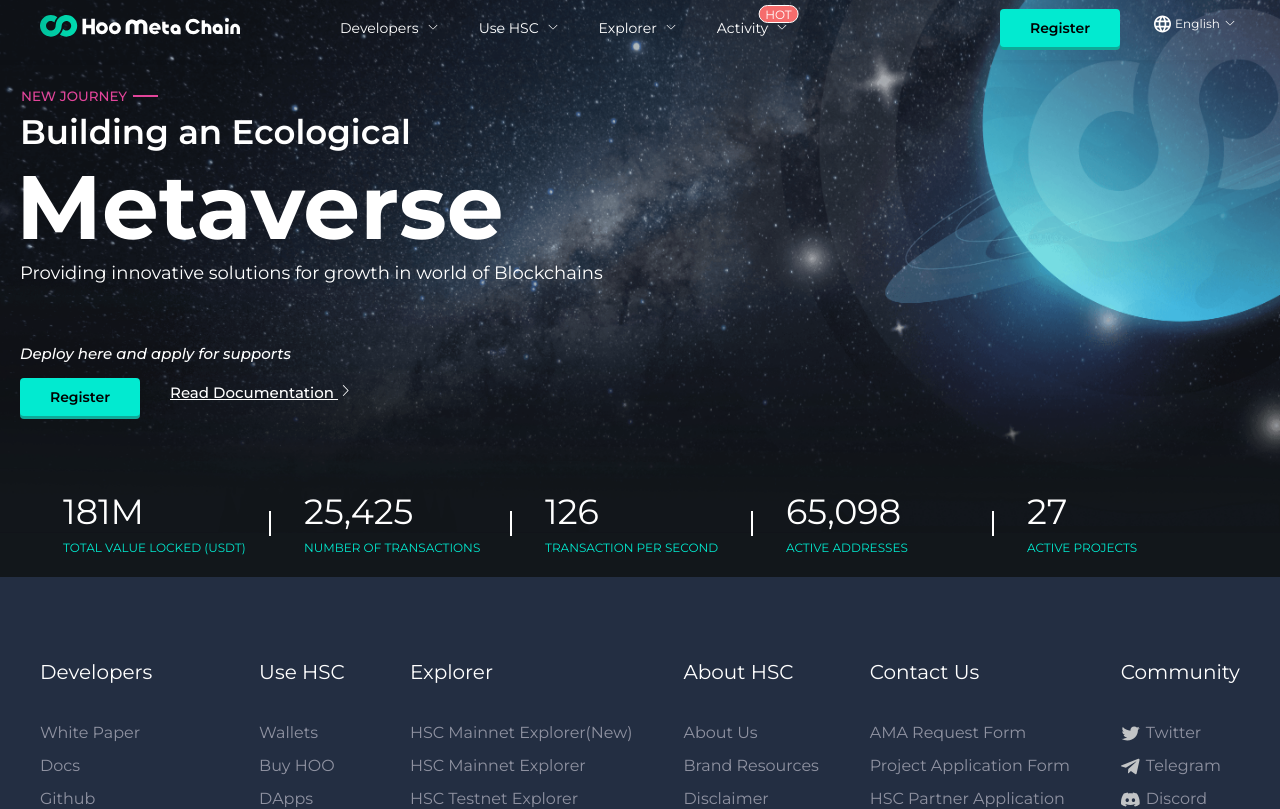
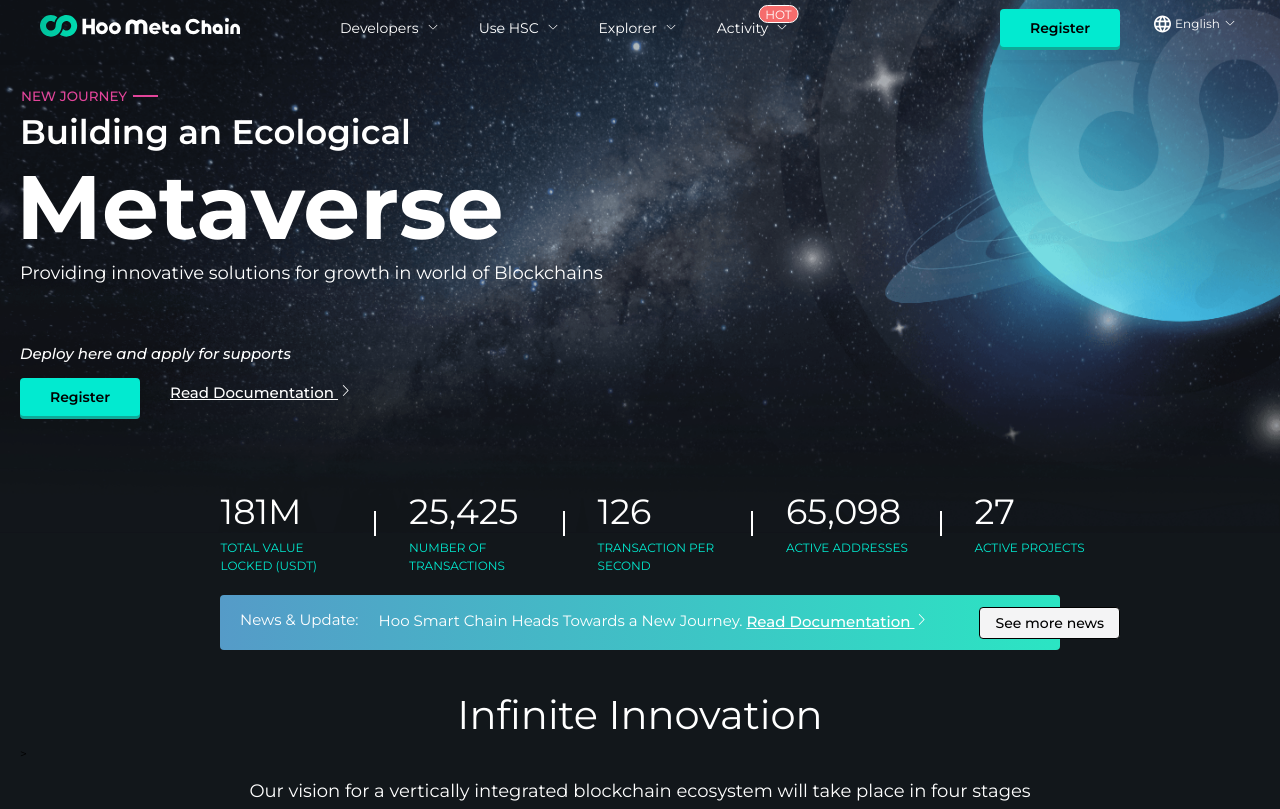
Before and after one commit to rizwanzaheer/hsc-revamp, a Vue app: page / in a window 1280 px wide. Shown: the top 809 px of the page. Built offline with nearby package versions, Linux system fonts and the light colour scheme.

Commit message:
fix the sub header Alignment

```diff
--- a/src/pages/home/index.vue
+++ b/src/pages/home/index.vue
@@ -44,40 +44,94 @@
                 </el-link>
             </div>
 
+            <!-- number counter section start  -->
+
             <el-row :gutter="20" justify="center" class="mt-[70px]">
-                <el-col :lg="4">
+                <el-col :lg="3" :offset="1">
                     <div class="grid-content">
                         <h1 class="text-white text-[35px]">181M</h1>
                         <h5 class="text-[#02EAD0] text-[12px] uppercase">Total value locked (USDT)</h5>
                     </div>
                 </el-col>
                 <span class="border-l-2 border-white w-[25px] h-[25px] ml-2 mt-[25px]"></span>
-                <el-col :lg="4">
+                <el-col :lg="3">
                     <div class="grid-content">
                         <h1 class="text-white text-[35px]">25,425</h1>
                         <h5 class="text-[#02EAD0] text-[12px] uppercase">Number of transactions</h5>
                     </div>
                 </el-col>
                 <span class="border-l-2 border-white w-[25px] h-[25px] ml-2 mt-[25px]"></span>
-                <el-col :lg="4">
+                <el-col :lg="3">
                     <div class="grid-content">
                         <h1 class="text-white text-[35px]">126</h1>
                         <h5 class="text-[#02EAD0] text-[12px] uppercase">transaction per second</h5>
                     </div>
                 </el-col>
                 <span class="border-l-2 border-white w-[25px] h-[25px] ml-2 mt-[25px]"></span>
-                <el-col :lg="4">
+                <el-col :lg="3">
                     <div class="grid-content">
                         <h1 class="text-white text-[35px]">65,098</h1>
                         <h5 class="text-[#02EAD0] text-[12px] uppercase">Active addresses</h5>
                     </div>
                 </el-col>
                 <span class="border-l-2 border-white w-[25px] h-[25px] ml-2 mt-[25px]"></span>
-                <el-col :lg="4">
+                <el-col :lg="3">
                     <div class="grid-content">
                         <h1 class="text-white text-[35px]">27</h1>
                         <h5 class="text-[#02EAD0] text-[12px] uppercase">Active Projects</h5>
                     </div>
+                </el-col>
+            </el-row>
+
+            <!-- number counter section start  -->
+
+            <el-row :gutter="20">
+                <el-col
+                    :lg="16"
+                    :offset="4"
+                    class="h-[55px] bg-gradient-to-r from-[#559BC8] to-[#2BE5C3]"
+                >
+                    <el-col :lg="8" :md="12">
+                        <div class="grid-content">
+                            <h2 class="text-[15px] text-white leading-[19.29px] mt-5">News & Update:</h2>
+                        </div>
+                    </el-col>
+                    <el-col :lg="18">
+                        <div class="grid-content">
+                            <h1 class="text-white text-[15px] mt-5">
+                                Hoo Smart Chain Heads Towards a New Journey.
+                                <el-link
+                                    class="text-[15px] leading-[19.29px]"
+                                    :underline="true"
+                                    href="https://hoo.com"
+                                    target="_blank"
+                                >
+                                    Read Documentation
+                                    <!-- <i class="el-icon-view el-icon--right"></i> -->
+                                    <el-icon>
+                                        <arrow-right />
+                                    </el-icon>
+                                </el-link>
+                            </h1>
+                        </div>
+                    </el-col>
+                    <el-col :lg="3">
+                        <div class="grid-content">
+                            <el-button
+                                type="info"
+                                plain
+                                class="hover:bg-black hover:text-white mt-4 ml-[30px] border-black text-black"
+                            >See more news</el-button>
+                        </div>
+                    </el-col>
+                </el-col>
+            </el-row>
+            <el-row :gutter="20">
+                <el-col :lg="24" justify="center">
+                    <h1 class="text-white text-[40px] mt-5 text-center">Infinite Innovation</h1>>
+                    <h1
+                        class="text-white text-[18px] mt-5 text-center"
+                    >Our vision for a vertically integrated blockchain ecosystem will take place in four stages</h1>>
                 </el-col>
             </el-row>
         </div>
```
